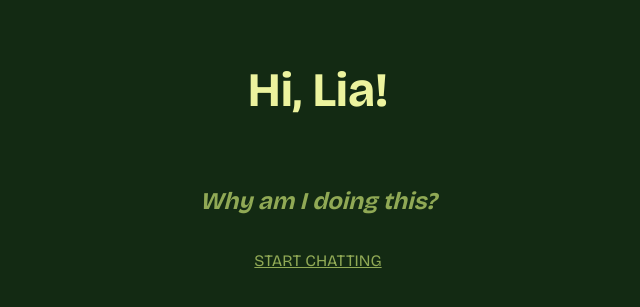
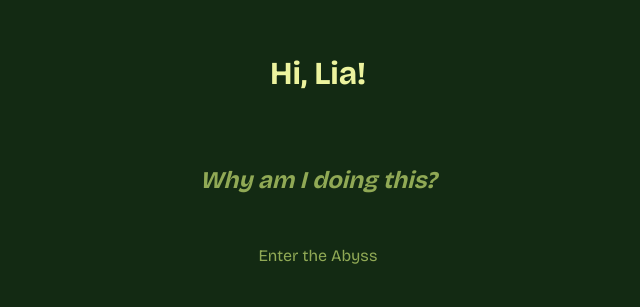
Before and after one commit to Yaomister/lias-bot, a React (Vite) app in the folder frontend/: page / in a window 1280 px wide. Shown: the part 251-558 px from the top of the page, without its empty margins (322-962 px from the left). Built offline with nearby package versions, Linux system fonts and the light colour scheme.

Commit message:
added typewriter effect

```diff
--- /dev/null
+++ b/frontend/src/effects/Typewriter.jsx
@@ -0,0 +1,24 @@
+import { useEffect, useState } from "react";
+
+const Typewriter = ({ children }) => {
+  const [display, setDisplay] = useState("");
+  const text = children;
+
+  useEffect(() => {
+    let index = 0;
+
+    const interval = setInterval(() => {
+      index++;
+      setDisplay(text.slice(0, index));
+      if (index > text.length) {
+        clearInterval(interval);
+      }
+    }, 80);
+
+    return () => clearInterval(interval);
+  }, [text]);
+
+  return <h1>{display}</h1>;
+};
+
+export default Typewriter;
--- a/frontend/src/pages/Landing.jsx
+++ b/frontend/src/pages/Landing.jsx
@@ -1,3 +1,4 @@
+import Typewriter from "../effects/Typewriter";
 import "../stylesheets/Landing.css";
 import { useState } from "react";
 
@@ -9,7 +10,7 @@ const Landing = () => {
   const [showMessage, setShowMessage] = useState(false);
   return (
     <div className="landing-page">
-      <h1 className="title">{greeting}, Lia!</h1>
+      <Typewriter className="title">{`${greeting}, Lia!`}</Typewriter>
       <h2
         className="subtitle"
         onMouseEnter={() => {
@@ -24,7 +25,7 @@ const Landing = () => {
           : "Why am I doing this?"}
       </h2>
       <a className="proceed" href="/history">
-        START CHATTING
+        Enter the Abyss
       </a>
     </div>
   );
--- a/frontend/src/stylesheets/Landing.css
+++ b/frontend/src/stylesheets/Landing.css
@@ -3,7 +3,7 @@
   flex-direction: column;
   align-items: center;
   justify-content: center;
-  gap: 1rem;
+  gap: 2rem;
   width: 100%;
   height: 100vh;
 }
@@ -19,6 +19,7 @@
 .proceed {
   color: var(--medium-light-green);
   transition: color 0.2s ease;
+  text-decoration: none;
 }
 
 .proceed:hover {
```
